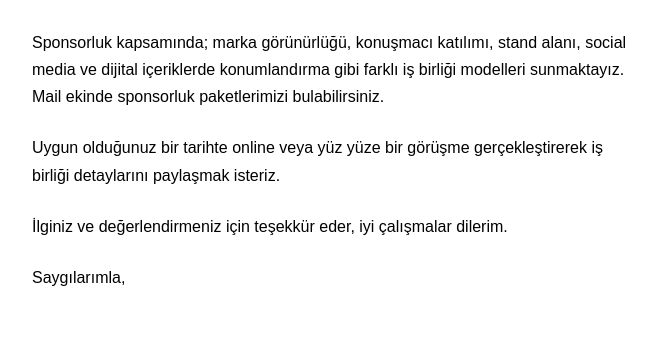
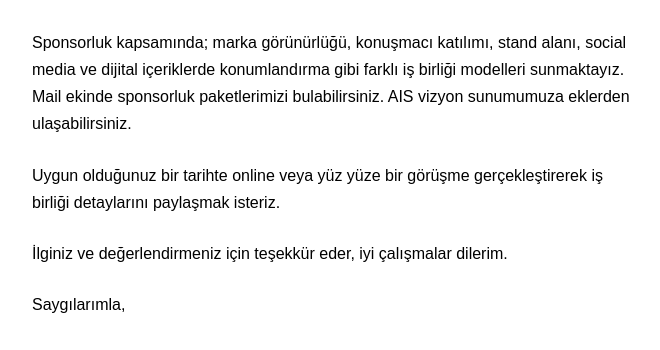
Before and after one commit to Mstfklkn/AIS_mail_bot, a Python web app: template templates/body.html in a window 1280 px wide. Shown: the part 723-1073 px from the top of the page, without its empty margins (308-968 px from the left). Before the commit the page ends 1009 px from the top, so only its background shows below. Run offline with Jinja, Linux system fonts and the light colour scheme; the template is opened without the code that fills it, so the values that code supplies are empty.

Commit message:
feat:canva link delated.

```diff
--- a/templates/body.html
+++ b/templates/body.html
@@ -31,7 +31,7 @@
 
         <p class="section"><strong>{{ company }}</strong> firmasının teknoloji ve inovasyon alanındaki vizyonu ile etkinliğimizin hedeflerinin örtüştüğünü düşünüyoruz. Sizleri bu organizasyonda sponsorumuz ve kurumsal iş ortağımız olarak görmekten memnuniyet duyacağız.</p>
 
-        <p class="section">Sponsorluk kapsamında; marka görünürlüğü, konuşmacı katılımı, stand alanı, social media ve dijital içeriklerde konumlandırma gibi farklı iş birliği modelleri sunmaktayız. Mail ekinde sponsorluk paketlerimizi bulabilirsiniz.{% if vizyon_canva_link %} AIS vizyon sunumumuza <a href="{{ vizyon_canva_link }}" style="color: #000; font-weight: 400; text-decoration: underline;">buradan</a> ulaşabilirsiniz.{% endif %}</p>
+        <p class="section">Sponsorluk kapsamında; marka görünürlüğü, konuşmacı katılımı, stand alanı, social media ve dijital içeriklerde konumlandırma gibi farklı iş birliği modelleri sunmaktayız. Mail ekinde sponsorluk paketlerimizi bulabilirsiniz. AIS vizyon sunumumuza eklerden ulaşabilirsiniz.</p>
 
         <p class="section">Uygun olduğunuz bir tarihte online veya yüz yüze bir görüşme gerçekleştirerek iş birliği detaylarını paylaşmak isteriz.</p>
 
--- a/templates/body.txt
+++ b/templates/body.txt
@@ -14,8 +14,7 @@ Bu yıl söz konusu çalışmalarımızın devamı niteliğinde, AI Revolution 3
 
 {{ company }} firmasının teknoloji ve inovasyon alanındaki vizyonu ile etkinliğimizin hedeflerinin örtüştüğünü düşünüyoruz. Sizleri bu organizasyonda sponsorumuz ve kurumsal iş ortağımız olarak görmekten memnuniyet duyacağız.
 
-Sponsorluk kapsamında; marka görünürlüğü, konuşmacı katılımı, stand alanı, social media ve dijital içeriklerde konumlandırma gibi farklı iş birliği modelleri sunmaktayız. Mail ekinde sponsorluk paketlerimizi bulabilirsiniz.{% if vizyon_canva_link %} AIS vizyon sunumumuza buradan ulaşabilirsiniz: {{ vizyon_canva_link }}{% endif %}
-
+Sponsorluk kapsamında; marka görünürlüğü, konuşmacı katılımı, stand alanı, social media ve dijital içeriklerde konumlandırma gibi farklı iş birliği modelleri sunmaktayız. Mail ekinde sponsorluk paketlerimizi bulabilirsiniz. AIS vizyon sunumumuza eklerden ulaşabilirsiniz:
 Uygun olduğunuz bir tarihte online veya yüz yüze bir görüşme gerçekleştirerek iş birliği detaylarını paylaşmak isteriz.
 
 
```
Also changed, not shown: 1 other file.
